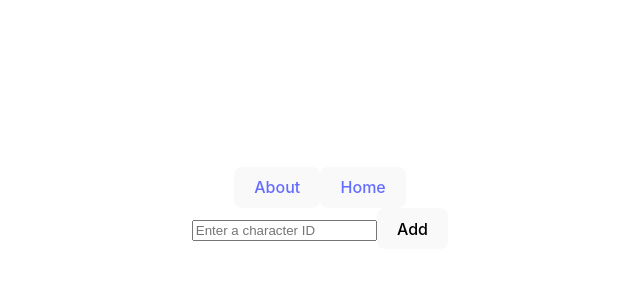
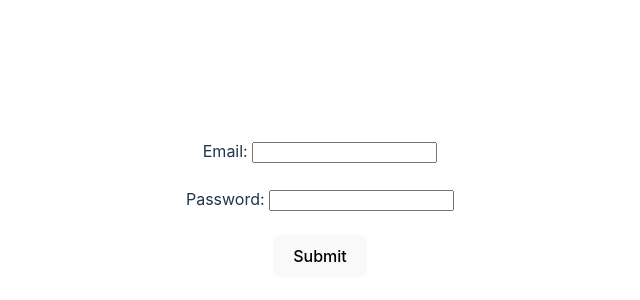
Before and after one commit to odnxmrx/rym-app, a React (Vite) app: page / in a window 1280 px wide. Before the commit this address led to /home. Shown: the part 192-492 px from the top of the page, without its empty margins (320-960 px from the left). Built offline with nearby package versions, Linux system fonts and the light colour scheme.

Commit message:
implement controlled login form

```diff
--- a/src/App.jsx
+++ b/src/App.jsx
@@ -3,14 +3,17 @@ import { useState } from 'react';
 import Cards from './components/Cards.jsx';
 import Nav from './components/Nav';
 import axios from 'axios';
-import { Routes, Route } from 'react-router-dom';
+import { Routes, Route, useLocation } from 'react-router-dom';
 import About from './components/About';
 import Detail from './components/Detail';
 import NotFound from './components/NotFound';
+import Form from './components/Form.jsx';
 
 function App() {
 
   const [characters, setCharacters] = useState([]);
+
+  const currentLocation = useLocation(); //me interesa currentLocation.pathname
 
   function onSearch(id) {
     if(!id) return alert('Please, enter an ID.')
@@ -39,8 +42,12 @@ function App() {
   return (
     <div className='App'>
 
-      <Nav onSearch={onSearch} />
+      {
+        currentLocation.pathname !== '/' ? <Nav onSearch={onSearch} /> : null
+      }
+
       <Routes>
+        <Route path='/' element={<Form />} />
         <Route path='/home' element={<Cards characters={characters} onClose={onClose} />} />
         <Route path='/about' element={<About />} />
         <Route path='/detail/:id' element={<Detail />} />
--- /dev/null
+++ b/src/components/Form.jsx
@@ -0,0 +1,60 @@
+import { useState } from "react";
+import validate from "./validation";
+
+const Form = () => {
+
+    const [userData, setUserData] = useState({
+        email: '',
+        password: ''
+    });
+
+    const [errors, setErrors] = useState({});
+
+    const handleChange = (event) => {
+        setUserData({
+            ...userData,
+            [event.target.name]: event.target.value
+        })
+
+        setErrors(validate({
+            ...userData,
+            [event.target.name]: event.target.value
+        }))
+
+    }
+
+    const handleSubmit = (event) => {
+        event.preventDefault();
+    }
+
+    return(
+        <form action="" onSubmit={handleSubmit}>
+            <label htmlFor="email">Email: </label>
+            <input
+                type="text"
+                id="email"
+                name="email"
+                value={userData.email}
+                onChange={handleChange}
+
+            />
+            <br />
+            <small>{errors.email}</small>
+            <br />
+            <label htmlFor="password">Password: </label>
+            <input
+                type="text"
+                id="password"
+                name="password"
+                value={userData.password}
+                onChange={handleChange}
+            />
+            <br />
+            <small>{errors.password}</small>
+            <br />
+            <button>Submit</button>
+        </form>
+    )
+}
+
+export default Form;
--- /dev/null
+++ b/src/components/validation.js
@@ -0,0 +1,40 @@
+export default function validate(userData) {
+    const errors = {};
+
+    const correctEmail = /^[\w-\.]+@([\w-]+\.)+[\w-]{2,4}$/;
+    // /^\w+([\.-]?\w+)*@\w+([\.-]?\w+)*(\.\w{2,3})+$/;
+
+    if (!correctEmail.test(userData.email)) {
+        errors.email = 'Please, enter a valid email.'
+    }
+    if(userData.email.length === 0) {
+        errors.email = 'Please, enter your email.';
+    }
+    if(userData.email.length > 35) {
+        errors.email = "Email can't be longer than 35 characters."
+    }
+
+    /*
+    EMAIL
+    el nombre de usuario tiene que ser un email (¡Explora validaciónes REGEX en internet!).
+    el nombre de usuario no puede estar vacío.
+    el nombre de usuario no puede tener más de 35 caracteres.
+    */
+
+    // if(userData.password.includes())
+    if(userData.password.length < 6) {
+        errors.password = 'Password must be at least 6 characters';
+    }
+    if(userData.password.length > 10) {
+        errors.password = 'Password must be up to 10 characters';
+    }
+
+    /*
+    PASSWORD
+    la contraseña tiene que tener al menos un número.
+    la contraseña tiene que tener una longitud entre 6 y 10 caracteres.
+    */
+
+    return errors;
+
+}
```
